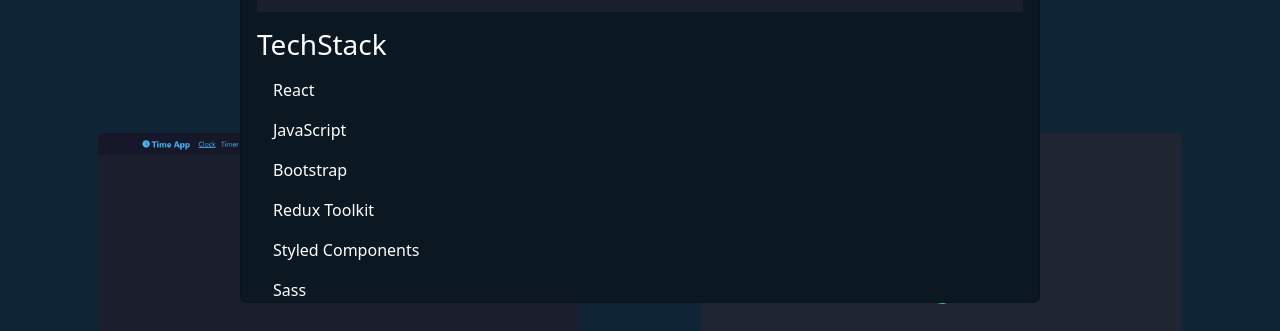
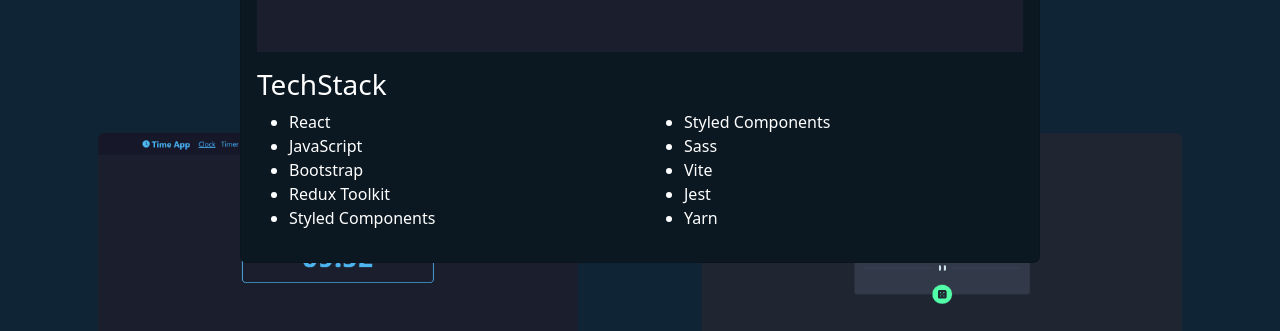
Before and after one commit to LugpDev2022/portfolio, a React (Vite) app: page / in a window 1280 px wide. Both pictures are taken after a click on the element 337 px from the left and 717 px from the top of the page. Shown: the part 469-800 px from the top of the page. Built offline with nearby package versions, Linux system fonts and the light colour scheme.

Commit message:
Split techStack into 2 columns on project modal

```diff
--- a/src/components/ProjectModal.jsx
+++ b/src/components/ProjectModal.jsx
@@ -1,14 +1,20 @@
-import { useContext } from "react";
+import { useContext, useEffect, useState } from "react";
 import Modal from "react-bootstrap/Modal";
 import { AppContext } from "../context";
-import { ListGroup } from "react-bootstrap";
+import { Col, ListGroup, Row } from "react-bootstrap";
 import { AiFillGithub, AiOutlineLink } from "react-icons/ai";
+import { divideArray } from "../helpers/divideArray";
 
-//TODO: Split techStack into 2 columns
 export const ProjectModal = () => {
   const { projectModalInfo, showProjectModal, handleCloseProjectModal } =
     useContext(AppContext);
   const { title, imgSrc, techStack, githubRepo, url } = projectModalInfo;
+  const [[techStackFirstPart, techStackSecondPart], setDividedTechStack] =
+    useState([]);
+
+  useEffect(() => {
+    setDividedTechStack(divideArray(techStack));
+  }, [techStack]);
 
   return (
     <Modal
@@ -37,20 +43,21 @@ export const ProjectModal = () => {
       <Modal.Body>
         <img src={imgSrc} alt={title} className="img-fluid" />
         <h5 className="mt-3 h3">TechStack</h5>
-        <ListGroup variant="flush">
-          {techStack &&
-            techStack.map((tech) => (
-              <ListGroup.Item
-                key={tech}
-                style={{
-                  color: "white",
-                  border: "none",
-                }}
-              >
-                {tech}
-              </ListGroup.Item>
-            ))}
-        </ListGroup>
+
+        <Row>
+          <Col>
+            <ul>
+              {techStackFirstPart &&
+                techStackFirstPart.map((tech) => <li key={tech}>{tech}</li>)}
+            </ul>
+          </Col>
+          <Col>
+            <ul>
+              {techStackSecondPart &&
+                techStackSecondPart.map((tech) => <li key={tech}>{tech}</li>)}
+            </ul>
+          </Col>
+        </Row>
       </Modal.Body>
     </Modal>
   );
--- /dev/null
+++ b/src/helpers/divideArray.js
@@ -0,0 +1,10 @@
+export const divideArray = (array) => {
+  if (!array) return [];
+
+  const middleIndex = Math.ceil(array.length / 2);
+
+  const firstHalf = array.slice().splice(0, middleIndex);
+  const secondHalf = array.slice().splice(-middleIndex);
+
+  return [firstHalf, secondHalf];
+};
```
